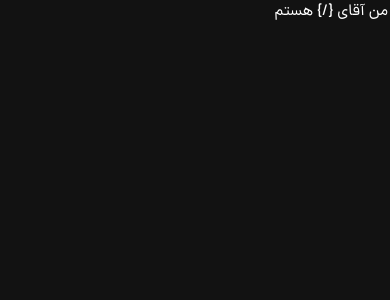
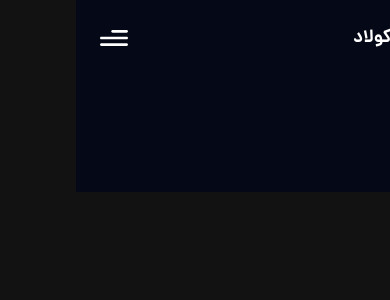
Before and after one commit to iMahdi1383/portfolio, a React (Vite) app in the folder akolad-portfolio/: page / in a window 390 px wide. Shown: the top 300 px of the page. Built offline with nearby package versions, Linux system fonts and the light colour scheme; what tailwindcss-filters would draw is missing.

Commit message:
Add Navbar

```diff
--- a/akolad-portfolio/src/App.jsx
+++ b/akolad-portfolio/src/App.jsx
@@ -1,5 +1,27 @@
+import { BrowserRouter } from 'react-router-dom';
+
+import { About, Contact, Experience, Feedbacks, Hero, Navbar, Tech, Works, StarsCanvas } from './components';
+
 const App = () => {
-  return <div>سلام! من آقای {"{/}"} هستم</div>;
+  return (
+    <BrowserRouter>
+      <div className="relative z-0 bg-primary">
+        <div className="bg-hero-pattern bg-cover bg-no-repeat bg-center">
+          <Navbar />
+          <Hero />
+        </div>
+        <About />
+        <Experience />
+        <Tech />
+        <Works />
+        <Feedbacks />
+        <div className="relative z-0">
+          <Contact />
+          <StarsCanvas />
+        </div>
+      </div>
+    </BrowserRouter>
+  );
 };
 
 export default App;
--- a/akolad-portfolio/src/components/Navbar.jsx
+++ b/akolad-portfolio/src/components/Navbar.jsx
@@ -6,11 +6,77 @@ import { navLinks } from '../constants';
 import { logo, menu, close } from '../assets';
 
 const Navbar = () => {
-  const [active, setactive] = useState('');
+  const [active, setActive] = useState('');
+  const [toggle, setToggle] = useState('');
   return (
-    <nav className={`${styles.paddingX} w-full flex items-center py-5 fixed top-0 z-20 bg-primary`}>
-      <div className="w-full flex-start justify-between items-center max-w-7xl mx-auto">
-        <Link to="/" className="flex items-center gap-2" onClick={() => {}}></Link>
+    <nav
+      className={`${styles.paddingX} w-full flex items-center py-5 fixed top-0 z-20 bg-primary`}
+    >
+      <div className="w-full flex flex-start justify-between items-center max-w-7xl mx-auto">
+        <Link
+          to="/"
+          className="flex items-center gap-2"
+          onClick={() => {
+            setActive('');
+            window.scrollTo(0, 0);
+          }}
+        >
+          <img src={logo} alt="logo" className="w-9 h-9 object-contain" />
+          <p className="text-white text-[18px] font-bold cursor-pointer whitespace-nowrap flex align-middle">
+            آکولاد
+            <span className="hidden md:flex font-light text-white text-opacity-60">
+              &nbsp; | مهدی عسکرپور
+            </span>
+          </p>
+        </Link>
+        <ul className="list-none hidden sm:flex flex-row gap-10">
+          {navLinks.map((navLink) => (
+            <li
+              key={navLink.id}
+              className={`${
+                active === navLink.title ? 'text-white' : 'text-secondary'
+              } hover:text-white text-[18px] font-medium cursor-pointer`}
+              onClick={() => setActive(navLink.title)}
+            >
+              <a href={`#${navLink.id}`}>{navLink.title}</a>
+            </li>
+          ))}
+        </ul>
+
+        <div className="sm:hidden flex flex-1 justify-end items-center">
+          <img
+            src={toggle ? close : menu}
+            alt="menu"
+            className="w-[28px] h-[28px] object-contain cursor-pointer"
+            onClick={() => setToggle(!toggle)}
+          />
+          <div
+            className={`${
+              toggle ? 'flex' : 'hidden'
+            } p-6 backdrop-blur-lg bg-black bg-opacity-20 shadow-md border-white border-opacity-5 border-1 backdrop:blur-md absolute top-[4rem] left-0 mx-4 my-2 min-w-[140px] z-10 rounded-xl`}
+          >
+            <ul className="list-none flex flex-col gap-4 items-start justify-end">
+              {navLinks.map((navLink) => (
+                <li
+                  key={navLink.id}
+                  className={`${
+                    active === navLink.title ? 'text-white' : 'text-secondary'
+                  } hover:text-white text-[16px] font-medium cursor-pointer`}
+                  onClick={() => {
+                    setToggle(!toggle);
+                    setActive(navLink.title)}}
+                >
+                  <a href={`#${navLink.id}`}>
+                    {navLink.title}
+                    {
+                      // todo : resume from '38:12'
+                    }
+                  </a>
+                </li>
+              ))}
+            </ul>
+          </div>
+        </div>
       </div>
     </nav>
   );
```
